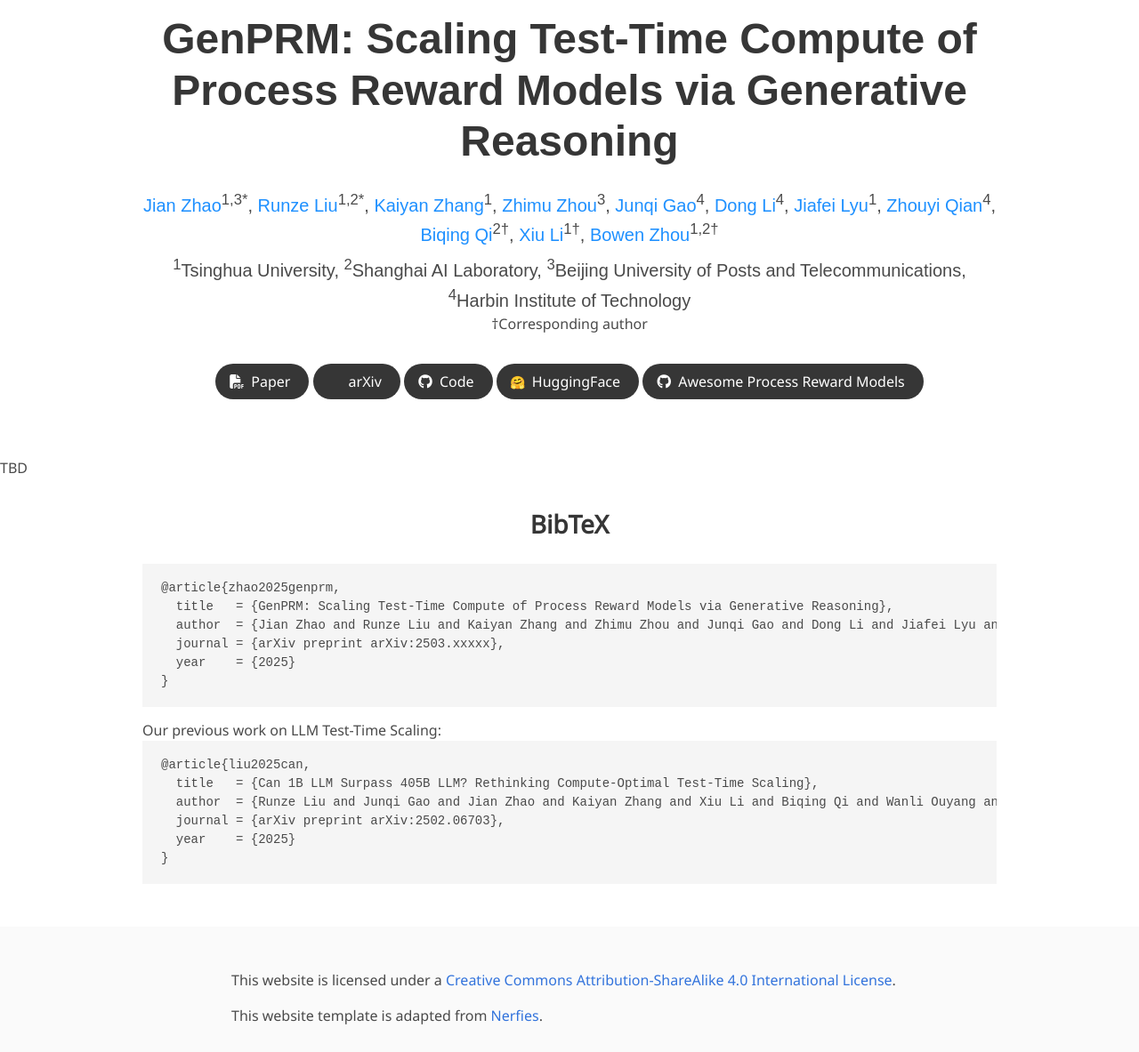
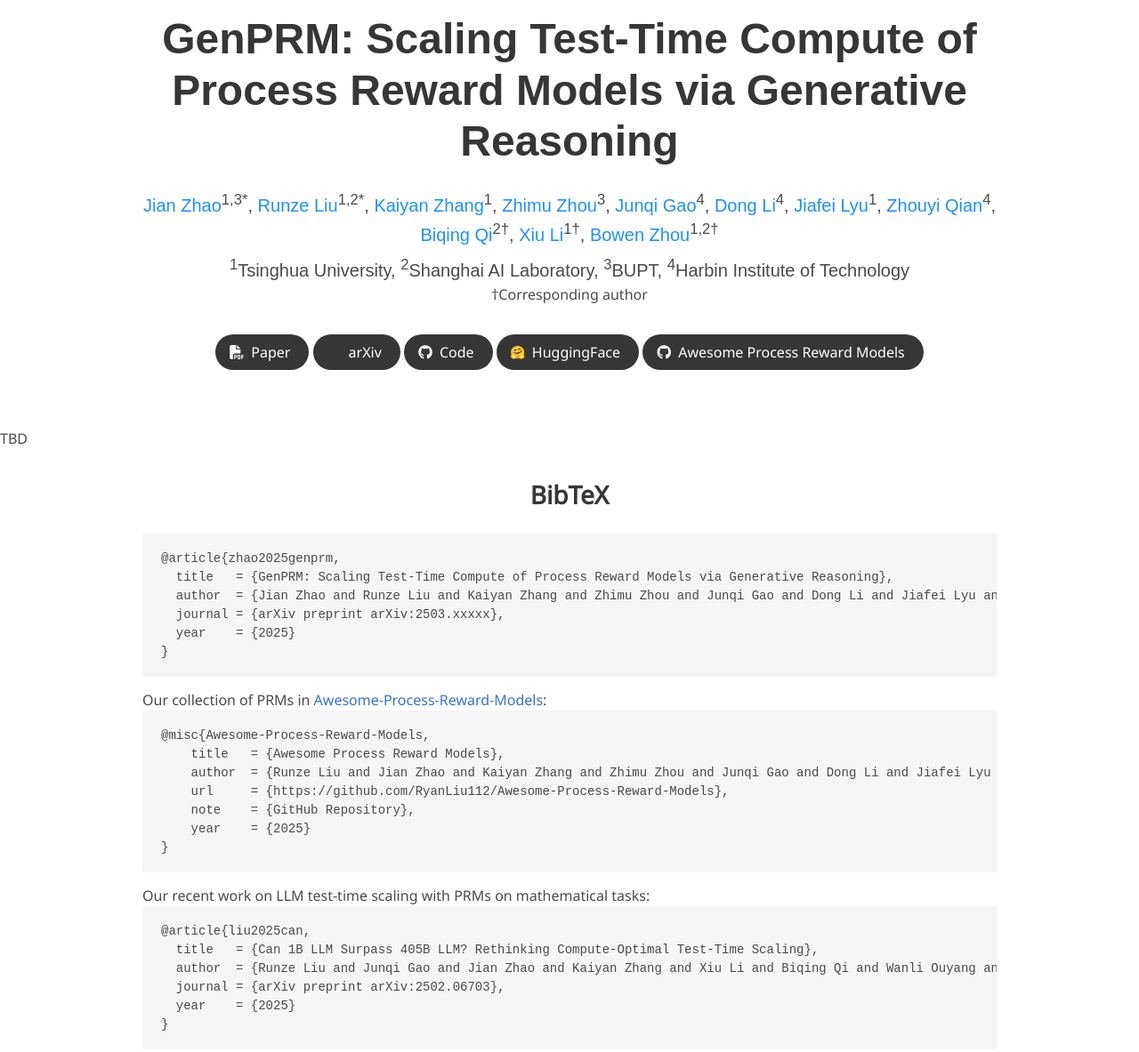
Before and after one commit to theogbrand/GenPRM, a plain HTML site: page index.html in a window 1280 px wide. Shown: the part 33-1216 px from the top of the page at 89% size. Drawn offline with nearby package versions, Linux system fonts and the light colour scheme; some icons are missing; a web font is replaced by a local one.

Commit message:
Update index.html

```diff
--- a/index.html
+++ b/index.html
@@ -92,7 +92,7 @@
           <div class="is-size-5 publication-authors" style="margin-top: 0.3em;">
             <div class="author-block"><sup>1</sup>Tsinghua University, </div>
             <div class="author-block"><sup>2</sup>Shanghai AI Laboratory, </div>
-            <div class="author-block"><sup>3</sup>Beijing University of Posts and Telecommunications, </div>
+            <div class="author-block"><sup>3</sup>BUPT, </div>
             <div class="author-block"><sup>4</sup>Harbin Institute of Technology</div>
           </div>
 
@@ -176,7 +176,17 @@ TBD
   journal = {arXiv preprint arXiv:2503.xxxxx},
   year    = {2025}
 }</code></pre>
-    Our previous work on LLM Test-Time Scaling:
+    Our collection of PRMs in <a href="https://github.com/RyanLiu112/Awesome-Process-Reward-Models">Awesome-Process-Reward-Models</a>:
+
+    <pre><code>@misc{Awesome-Process-Reward-Models,
+    title   = {Awesome Process Reward Models},
+    author  = {Runze Liu and Jian Zhao and Kaiyan Zhang and Zhimu Zhou and Junqi Gao and Dong Li and Jiafei Lyu and Zhouyi Qian and Biqing Qi and Xiu Li and Bowen Zhou},
+    url     = {https://github.com/RyanLiu112/Awesome-Process-Reward-Models},
+    note    = {GitHub Repository},
+    year    = {2025}
+}</code></pre>
+    Our recent work on LLM test-time scaling with PRMs on mathematical tasks:
+
     <pre><code>@article{liu2025can,
   title   = {Can 1B LLM Surpass 405B LLM? Rethinking Compute-Optimal Test-Time Scaling},
   author  = {Runze Liu and Junqi Gao and Jian Zhao and Kaiyan Zhang and Xiu Li and Biqing Qi and Wanli Ouyang and Bowen Zhou},
```
